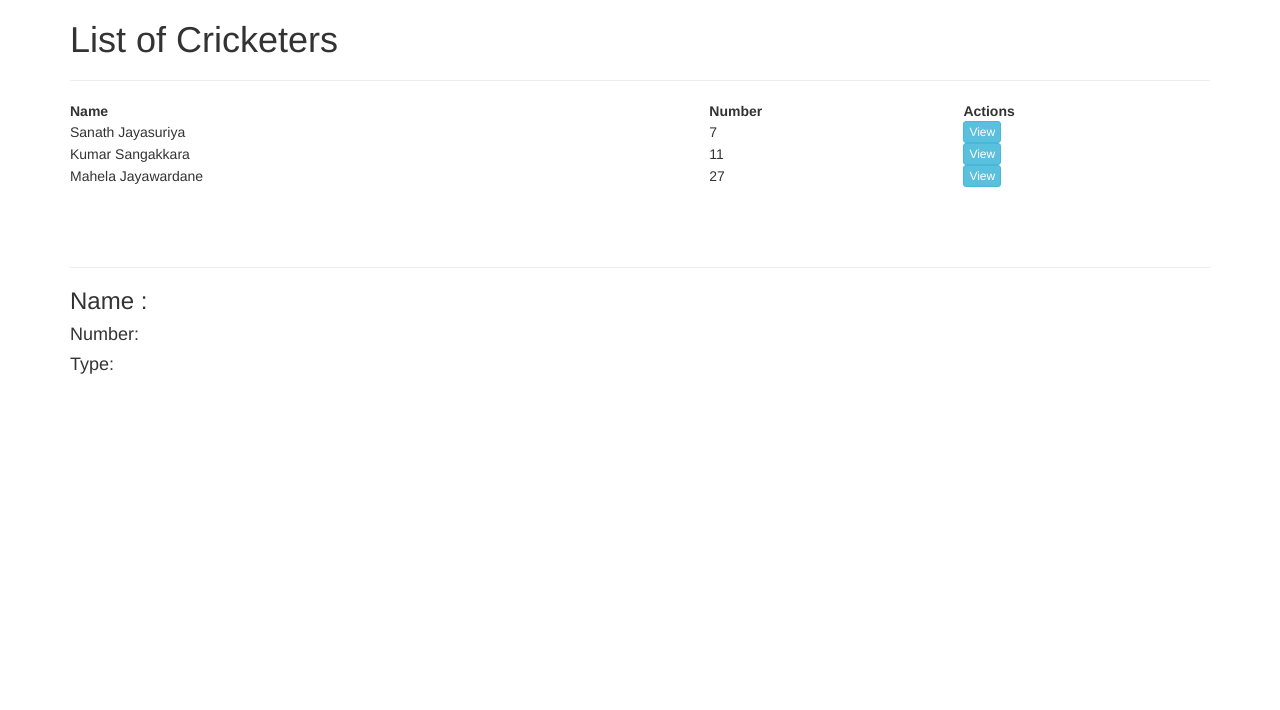
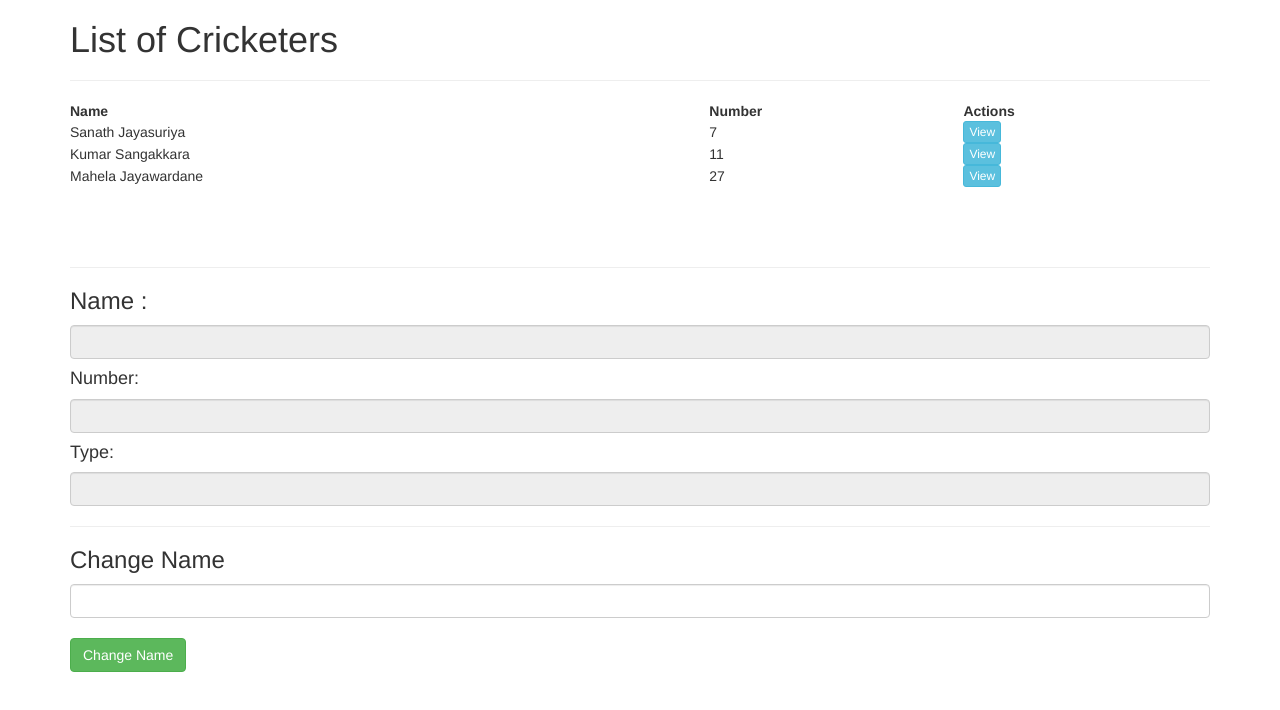
Before and after one commit to js-lecs/dialog-intro, an Angular app: page / in a window 1280 px wide. Shown: the top 710 px of the page. Built offline with nearby package versions, Linux system fonts and the light colour scheme.

Commit message:
End of session 22nd Nov 2017

```diff
--- a/src/app/app.module.ts
+++ b/src/app/app.module.ts
@@ -8,6 +8,7 @@ import { TabComponent } from './components/tab/tab.component';
 import { Tab1Component } from './components/tab/tab1/tab1.component';
 import { Tab2Component } from './components/tab/tab2/tab2.component';
 import { CricketersComponent } from './components/cricketers/cricketers.component';
+import { CricketerViewComponent } from './components/cricketers/cricketer-view/cricketer-view.component';
 
 
 @NgModule({
@@ -17,7 +18,8 @@ import { CricketersComponent } from './components/cricketers/cricketers.componen
     TabComponent,
     Tab1Component,
     Tab2Component,
-    CricketersComponent
+    CricketersComponent,
+    CricketerViewComponent
   ],
   imports: [
     BrowserModule,
--- /dev/null
+++ b/src/app/components/cricketers/cricketer-view/cricketer-view.component.html
@@ -0,0 +1,14 @@
+<h3> Name : </h3>
+<input type="text" class="form-control" [(ngModel)]="cricketer.name" disabled>
+<h4> Number:   </h4>
+<input type="text" class="form-control" [(ngModel)]="cricketer.number" disabled>
+<h4> Type:  </h4>
+<input type="text" class="form-control" [(ngModel)]="cricketer.type" disabled>
+
+
+
+<hr>
+<h3> Change Name</h3>
+<input type="text" class="form-control" [(ngModel)]="newName">
+<br>
+<button class="btn btn-success" (click)="emitNameToParent()"> Change Name</button>
--- /dev/null
+++ b/src/app/components/cricketers/cricketer-view/cricketer-view.component.ts
@@ -0,0 +1,25 @@
+import { Component, OnInit, Input, Output, EventEmitter } from '@angular/core';
+
+
+
+@Component({
+  selector: 'app-cricketer-view',
+  templateUrl: './cricketer-view.component.html',
+  styleUrls: ['./cricketer-view.component.scss']
+})
+export class CricketerViewComponent implements OnInit {
+
+  @Input() public cricketer = {};
+
+  @Output() nameEmitter: EventEmitter<any> = new EventEmitter();
+
+  public newName = "";
+  constructor() { }
+
+  ngOnInit() {
+  }
+
+  emitNameToParent() {
+    this.nameEmitter.emit(this.newName);
+  }
+}
--- a/src/app/components/cricketers/cricketers.component.html
+++ b/src/app/components/cricketers/cricketers.component.html
@@ -8,11 +8,11 @@
       <th>Number</th>
       <th>Actions</th>
     </thead>
-    <tr *ngFor="let x of cricketers">
+    <tr *ngFor="let x of cricketers;let i = index">
       <td>{{x.name}}</td>
       <td>{{x.number}}</td>
       <td>
-        <button (click)="selectCricketer(x)" class="btn btn-info btn-xs">View</button>
+        <button (click)="selectCricketer(x,i)" class="btn btn-info btn-xs">View</button>
       </td>
     </tr>
   </table>
@@ -21,7 +21,6 @@
   <br>
   <hr>
 
-  <h3> Name : {{activeCricketer.name}}</h3>
-  <h4> Number: {{activeCricketer.number}} </h4>
-  <h4> Type: {{activeCricketer.type}}</h4>
+  <app-cricketer-view (nameEmitter)="catchNameEmit($event)"
+  [cricketer]="activeCricketer"></app-cricketer-view>
 </div>
--- a/src/app/components/cricketers/cricketers.component.ts
+++ b/src/app/components/cricketers/cricketers.component.ts
@@ -1,5 +1,10 @@
 import { Component, OnInit } from '@angular/core';
 
+interface Cricketer{
+  name:String;
+  number:Number;
+  type:String;
+}
 @Component({
   selector: 'app-cricketers',
   templateUrl: './cricketers.component.html',
@@ -7,7 +12,7 @@ import { Component, OnInit } from '@angular/core';
 })
 export class CricketersComponent implements OnInit {
 
-  public cricketers = [
+  public cricketers:Array<Cricketer> = [
     {
       name: "Sanath Jayasuriya",
       number: 7,
@@ -25,13 +30,21 @@ export class CricketersComponent implements OnInit {
     }
   ];
 
-  public activeCricketer = {};
+  public activeCricketer:Cricketer = <Cricketer>{};
+  public selectedCricketerIndex = -1;
   constructor() { }
 
   ngOnInit() {
   }
 
-  selectCricketer(cricketerObj) {
+  selectCricketer(cricketerObj:Cricketer, index) {
     this.activeCricketer = cricketerObj;
+    this.selectedCricketerIndex = index;
+  }
+
+  catchNameEmit(newName){
+    // alert(newName);
+    this.cricketers[this.selectedCricketerIndex].name = newName;
+    // assign the new name to the relevent cricketer object in the array
   }
 }
```
Also changed, not shown: src/app/components/cricketers/cricketer-view/cricketer-view.component.scss (added), 1 other file (tests, documents, lock files or other folders).
